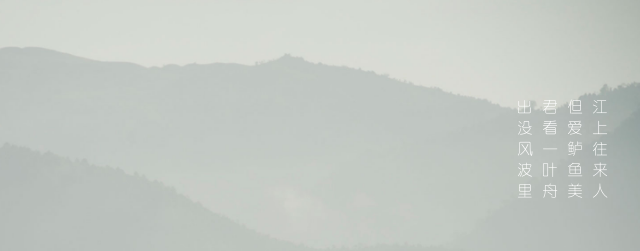
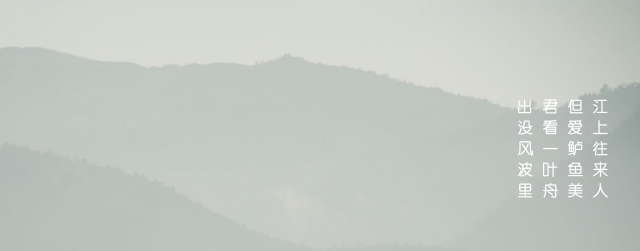
Before and after one commit to ehudthelefthand/odbgift-main, a plain HTML site: page index.html in a window 1280 px wide. Shown: the top 251 px of the page, 539-1179 px from the left. Drawn offline with Linux system fonts and the light colour scheme.

Commit message:
increased wisdom word font size to 18px

```diff
--- a/css/main.css
+++ b/css/main.css
@@ -419,11 +419,12 @@ body {
 }
 .word {
   display: block;
+  margin: 0 5px;
+  float: right;
   width: 10px;
   color: #fff;
-  font-size: 13px;
-  margin: 0 5px;
-  float: right;
+  font-size: 18px;
+  font-weight: bold;
 }
 @media only screen and (min-width: 768px) {
   .word {
```
